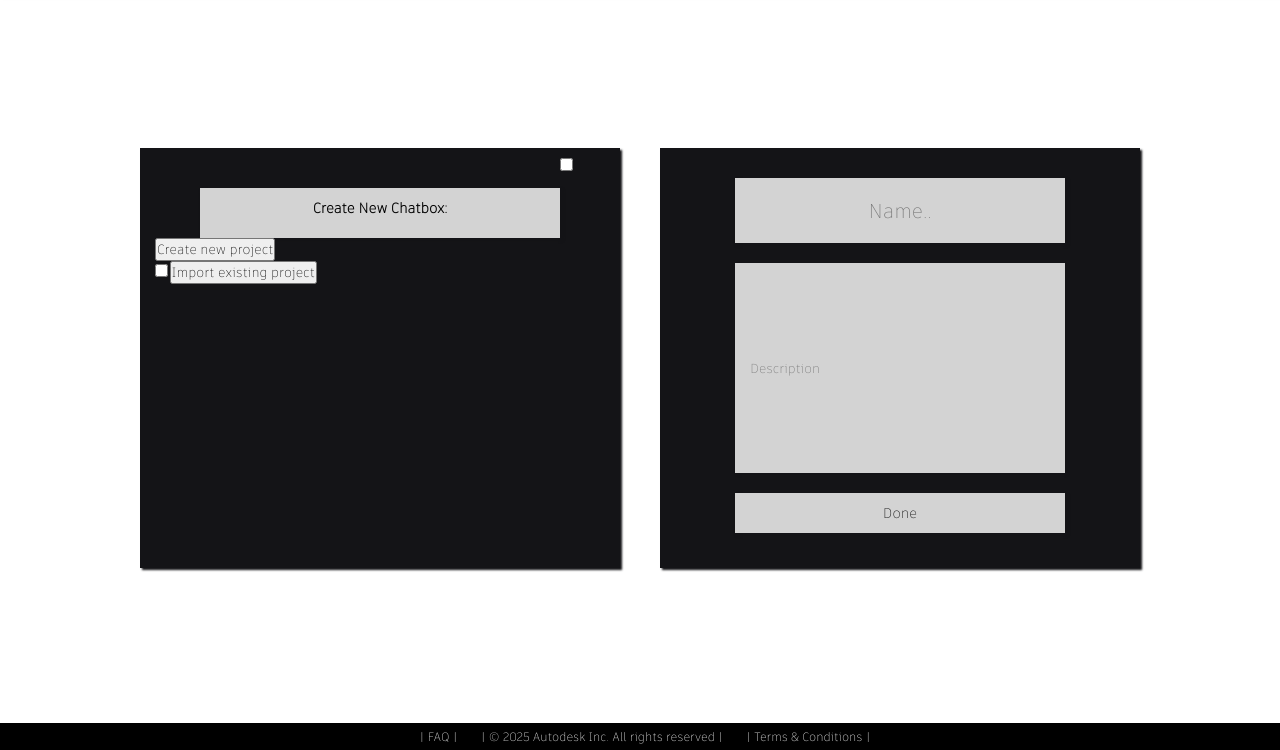
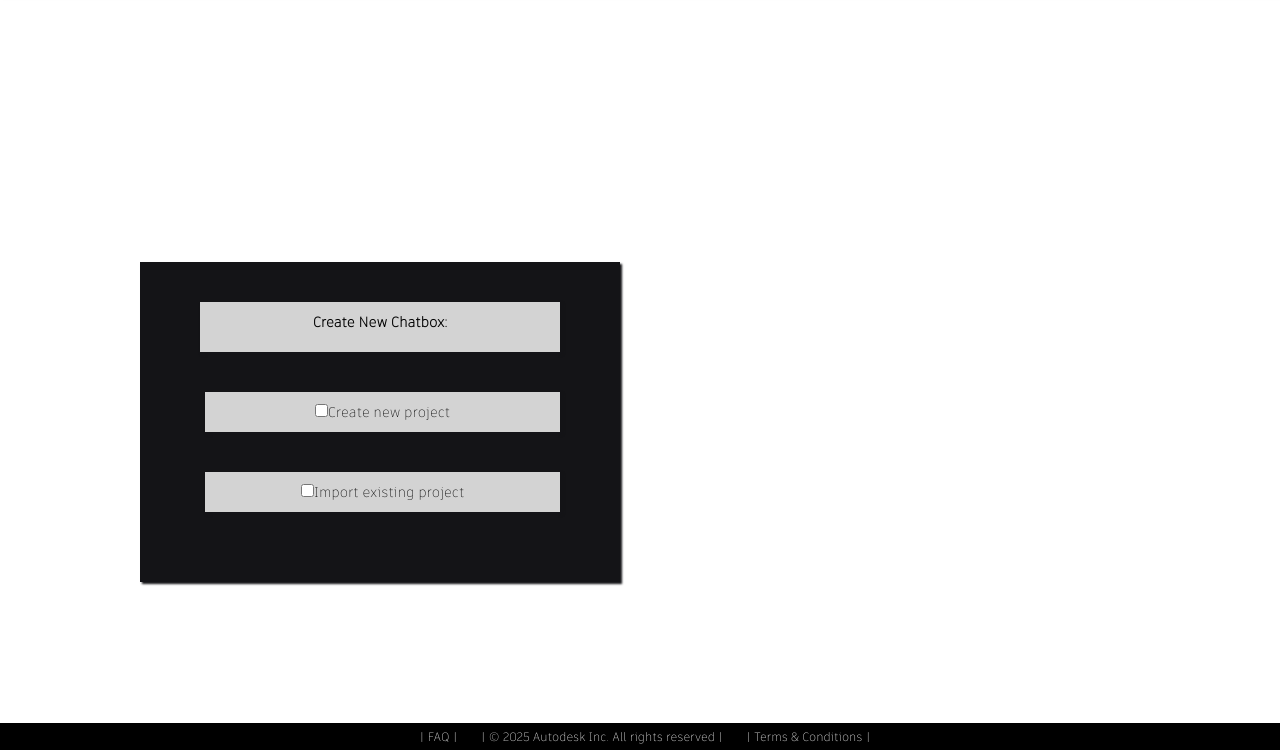
Before and after one commit to lilymae1/Autodesk_4, a plain HTML site: page CreateNewChat.html in a window 1280 px wide. Shown: the part 50-800 px from the top of the page. Drawn offline with nearby package versions, Linux system fonts and the light colour scheme.

Commit message:
Updated CSS and aligned Checkbox in create_ChatboxChoice

```diff
--- a/CreateNewChat.html
+++ b/CreateNewChat.html
@@ -40,18 +40,28 @@
     <div id="includedNavContent"></div>
     <link rel="stylesheet" type="text/css" href="style.css">
     <div class="NewChatBox-Container">
-        <div id="create_new_leftdiv">
-            <div id="create_ChatboxChoice">
-                <h1 id="CreateNewChat-Title"> Create New Chatbox: </h1>
-                <input type="checkbox" id="top_check">
-                <button id="CreateNewChat-Button">Create new project</button><br>
-                <input type="checkbox" id="bottom_check">
-                <button id="CreateNewChat-Button">Import existing project</button>
+
+        <div id="create_new_leftdiv" >
+            <div id="create_ChatboxChoice" >
+
+                <div id="CreateNewChat">
+                    <h1 id="CreateNewChat-Title"> Create New Chatbox:
+                </div>
+
+                <div id="checkbox_container">
+                    <div id="CreateNProj">
+                        <input type="checkbox" id="top_check">Create new project</input>
+                    </div>
+
+                    <div id="ImportNProj">
+                        <input type="checkbox" id="bottom_check">Import existing project</input>
+                    </div>
+                </div>
             </div>
         </div>
 
         <div id="create_new_rightdiv">
-            <div id="createnew_ChatboxDescription" >
+            <div id="createnew_ChatboxDescription" style="display: none;">
                 <form>
                     <input id="CN_c_input" placeholder="Name..">
                     <input id="CN_d_input" placeholder="Description">
--- a/style.css
+++ b/style.css
@@ -534,7 +534,7 @@ section
 #create_ChatboxChoice{
   float:left;
   width:450px;
-  height:400px;
+  height:300px;
   margin-top:100px;
   margin-left:140px;
   color: black;
@@ -546,6 +546,10 @@ section
   font-family: AutodeskFont;
   box-shadow: 2px 2px 2px #141417;
   border: none;
+}
+
+#CreateNewChat {
+  width: 100%;
 }
 
 #CreateNewChat-Title {
@@ -566,6 +570,50 @@ section
   border: none;
 }
 
+#checkbox_container {
+  float:left;
+  width:50%;
+  display: inline-block;
+}
+
+#CreateNProj{
+  width: 100%;
+  display: inline;
+  float:left;
+  margin-top:40px;
+  margin-left:50px;
+  color: black;
+  background-color: lightgray;
+  padding: 10px 65px;
+  text-align: center;
+  text-decoration: none;
+  font-size: 14px;
+  font-family: AutodeskFont;
+  box-shadow: 2px 2px 3px #141417;
+  border: none;
+  transition-duration: 0.4s;
+  cursor: pointer;
+}
+
+#ImportNProj{
+  width: 100%;
+  display: inline;
+  float:left;
+  margin-top:40px;
+  margin-left:50px;
+  color: black;
+  background-color: lightgray;
+  padding: 10px 65px;
+  text-align: center;
+  text-decoration: none;
+  font-size: 14px;
+  font-family: AutodeskFont;
+  box-shadow: 2px 2px 3px #141417;
+  border: none;
+  transition-duration: 0.4s;
+  cursor: pointer;
+}
+
 #checkbox {
   float:left;
   margin-top:70px;
@@ -582,8 +630,6 @@ section
   transition-duration: 0.4s;
   cursor: pointer;
 }
-
-
 
 #create_new_rightdiv{
   float:right;
```
